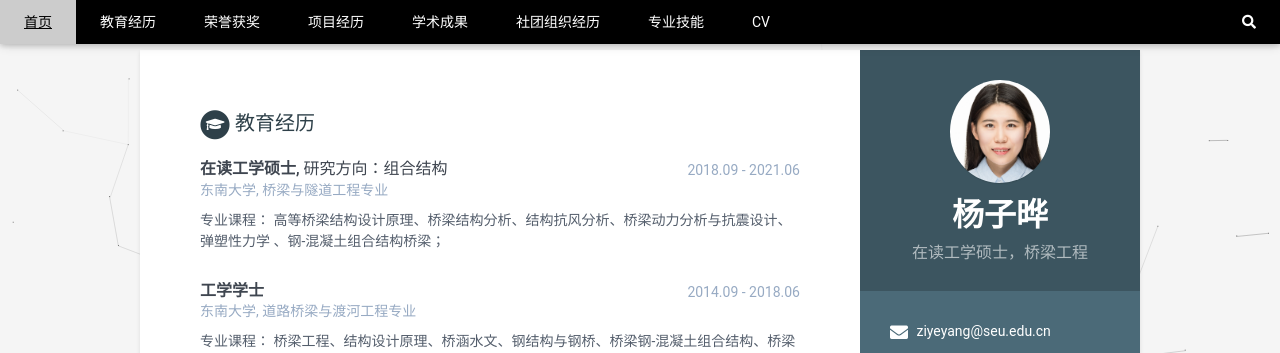
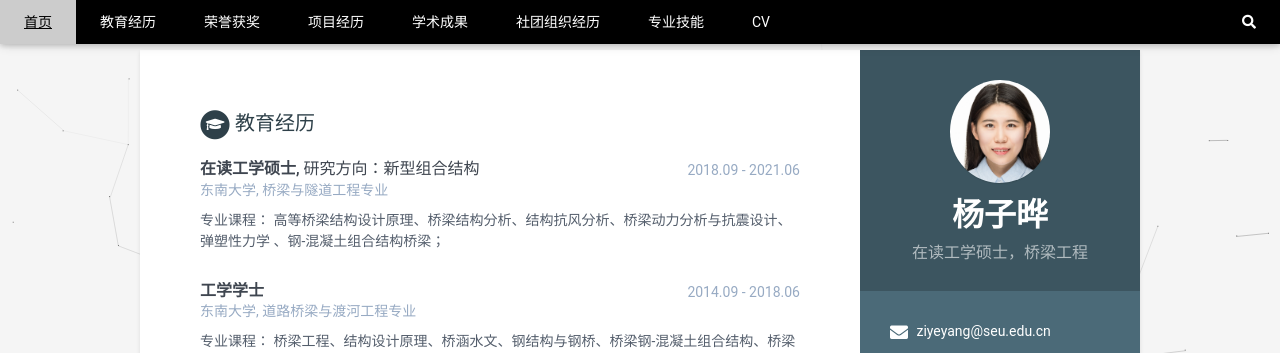
Before and after one commit to luohualuanbinfen/luohualuanbinfen.github.io, a Jekyll site: the page built from index.html, in a window 1280 px wide and 900 px high. Shown: the top 353 px of the window. Built offline with Jekyll 4.4.1, drawn with Linux system fonts in a browser that asks for light colours.

Commit message:
Update data.yml

```diff
--- a/_data/data.yml
+++ b/_data/data.yml
@@ -47,7 +47,7 @@ career-profile:
       桥梁施工与工程控制。
 
 education:
-    - degree: <b>在读工学硕士</b>, 研究方向：组合结构
+    - degree: <b>在读工学硕士</b>, 研究方向：新型组合结构
       university: 东南大学, 桥梁与隧道工程专业
       time: 2018.09 - 2021.06
       details: |
```
